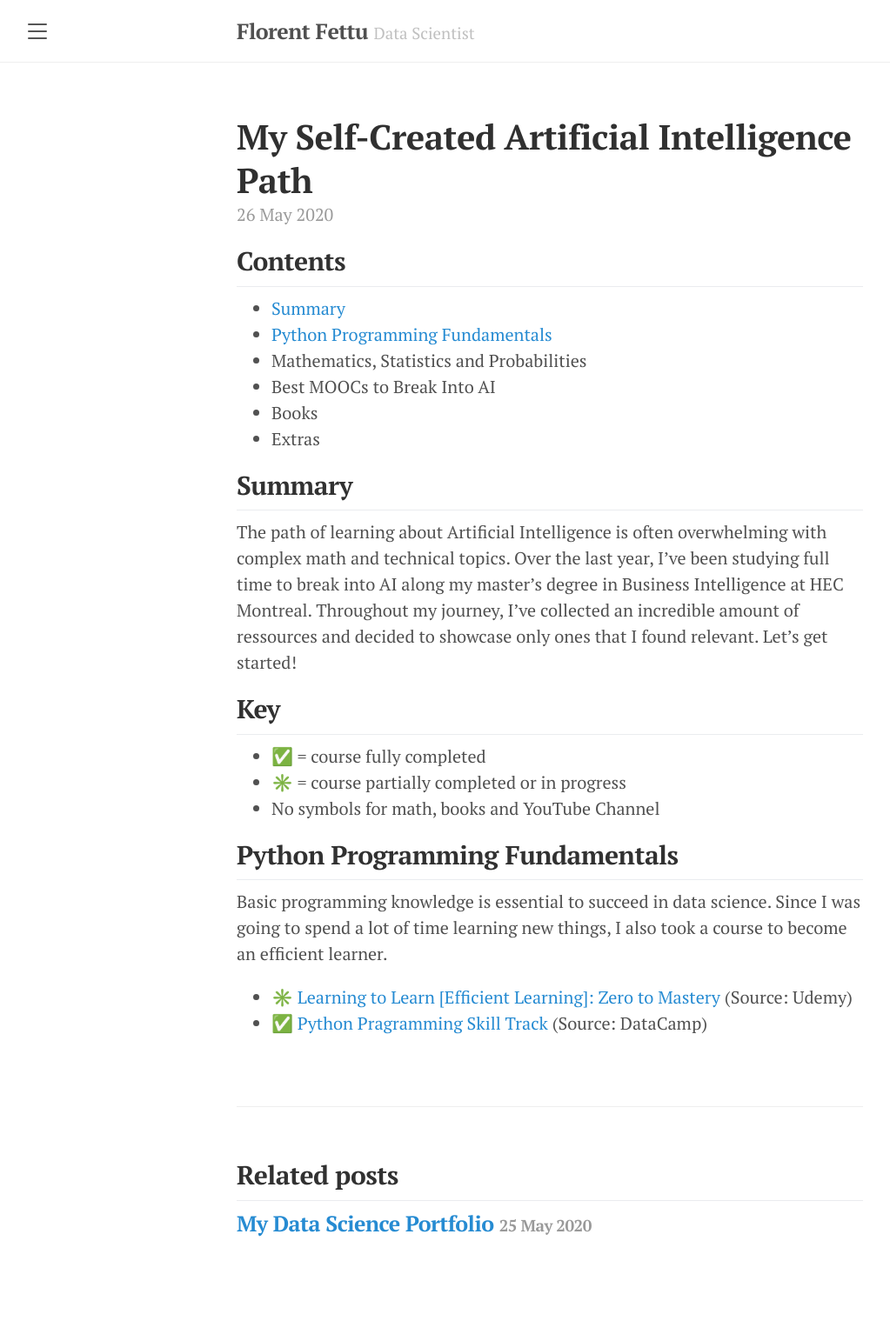
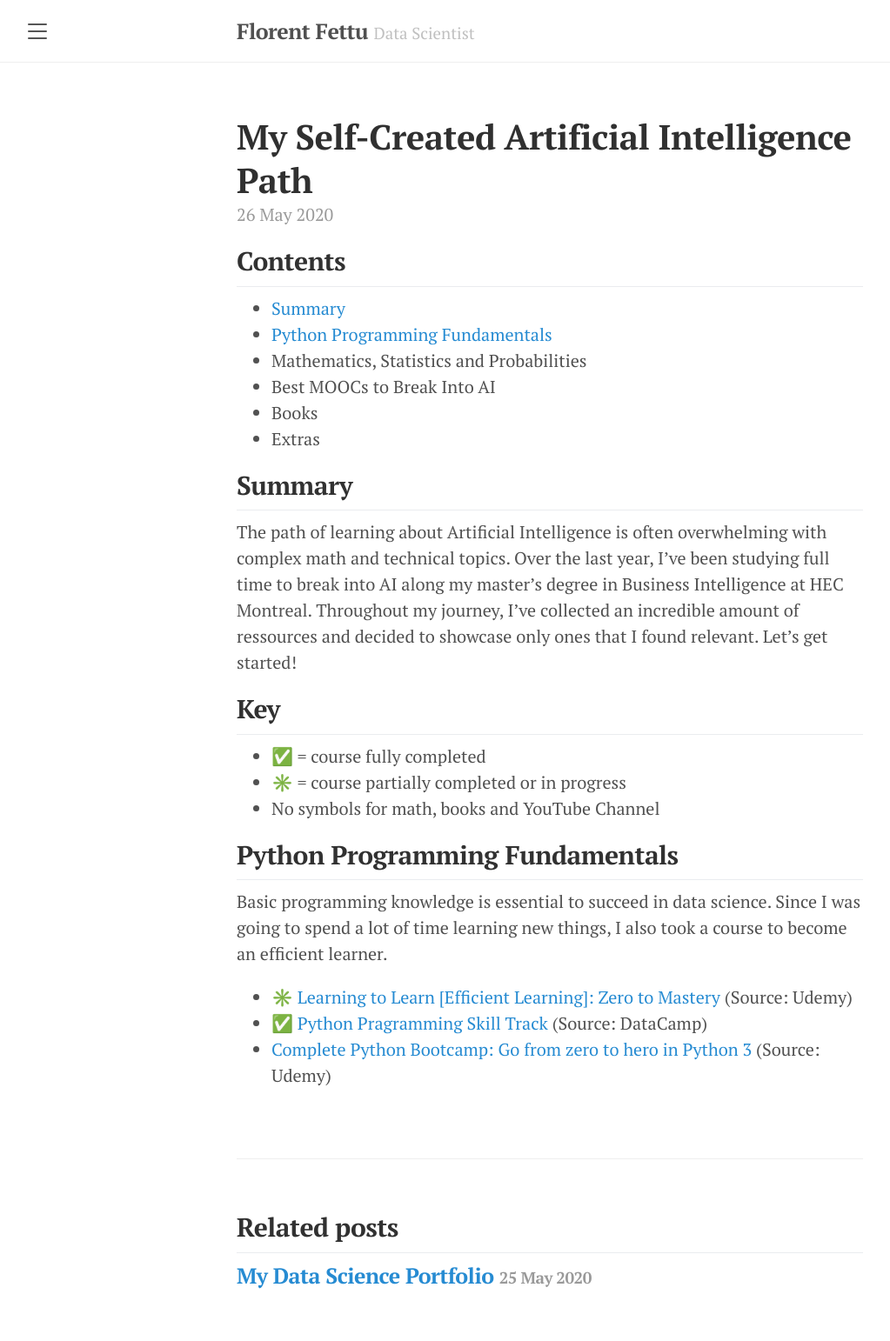
Before and after one commit to florentfettu/florentfettu.github.io, a Jekyll site: the page built from _posts/2020-05-26-my-self-created-artificial-intelligence-path.md, in a window 1280 px wide. Shown: the whole page at 87% size, without its empty margins (8-1031 px from the left). Built offline with Jekyll 4.4.1, drawn with Linux system fonts in a browser that asks for light colours; nearby versions of some CDN libraries; before the commit the page ends 1482 px from its top, so only the background shows below that.

Commit message:
Update 2020-05-26-my-self-created-artificial-intelligence-path.md

```diff
--- a/_posts/2020-05-26-my-self-created-artificial-intelligence-path.md
+++ b/_posts/2020-05-26-my-self-created-artificial-intelligence-path.md
@@ -25,5 +25,6 @@ The path of learning about Artificial Intelligence is often overwhelming with co
 
 Basic programming knowledge is essential to succeed in data science. Since I was going to spend a lot of time learning new things, I also took a course to become an efficient learner.
 
-* ✳️ <a href="https://www.udemy.com/course/learning-to-learn-efficient-learning-zero-to-mastery/">Learning to Learn [Efficient Learning]: Zero to Mastery</a> (Source: Udemy)
-* ✅ <a href="https://www.datacamp.com/tracks/python-programming">Python Pragramming Skill Track</a> (Source: DataCamp)
+* ✳️ <a href="https://www.udemy.com/course/learning-to-learn-efficient-learning-zero-to-mastery/" target="_blank">Learning to Learn [Efficient Learning]: Zero to Mastery</a> (Source: Udemy)
+* ✅ <a href="https://www.datacamp.com/tracks/python-programming" target="_blank">Python Pragramming Skill Track</a> (Source: DataCamp)
+* <a href="https://www.udemy.com/course/complete-python-bootcamp/" target="_blank"> Complete Python Bootcamp: Go from zero to hero in Python 3 </a> (Source: Udemy)
```
